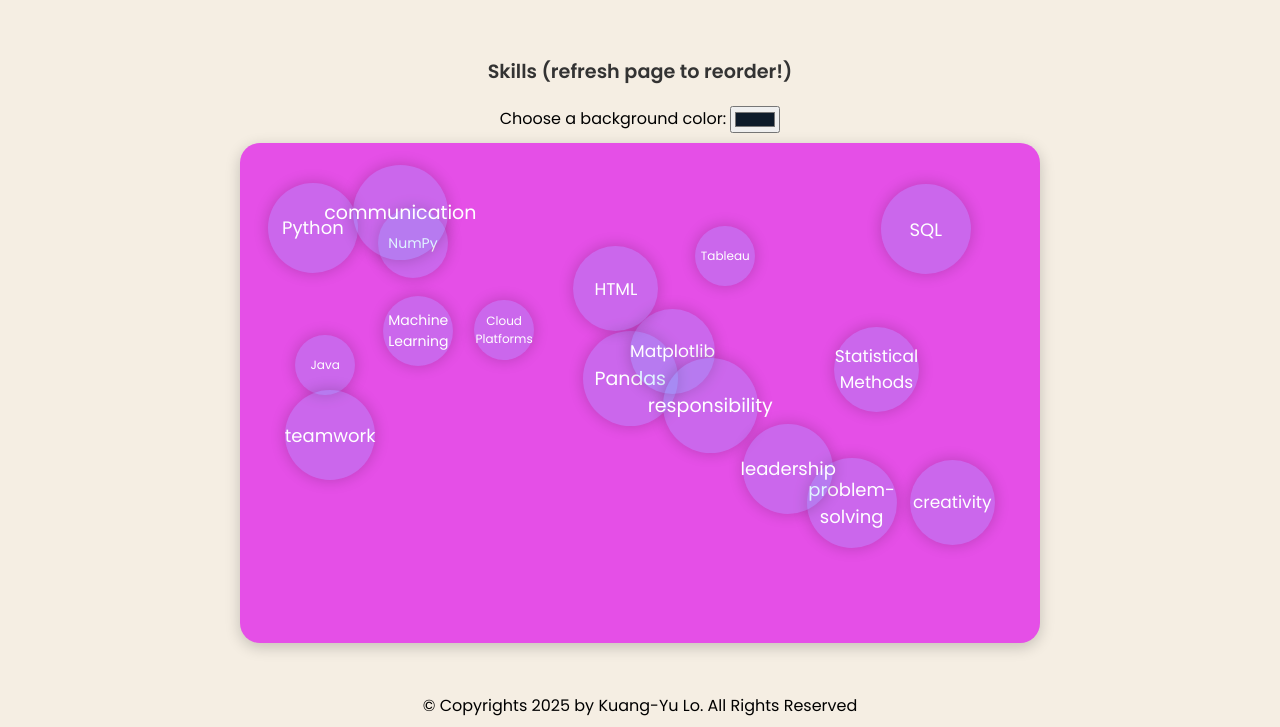
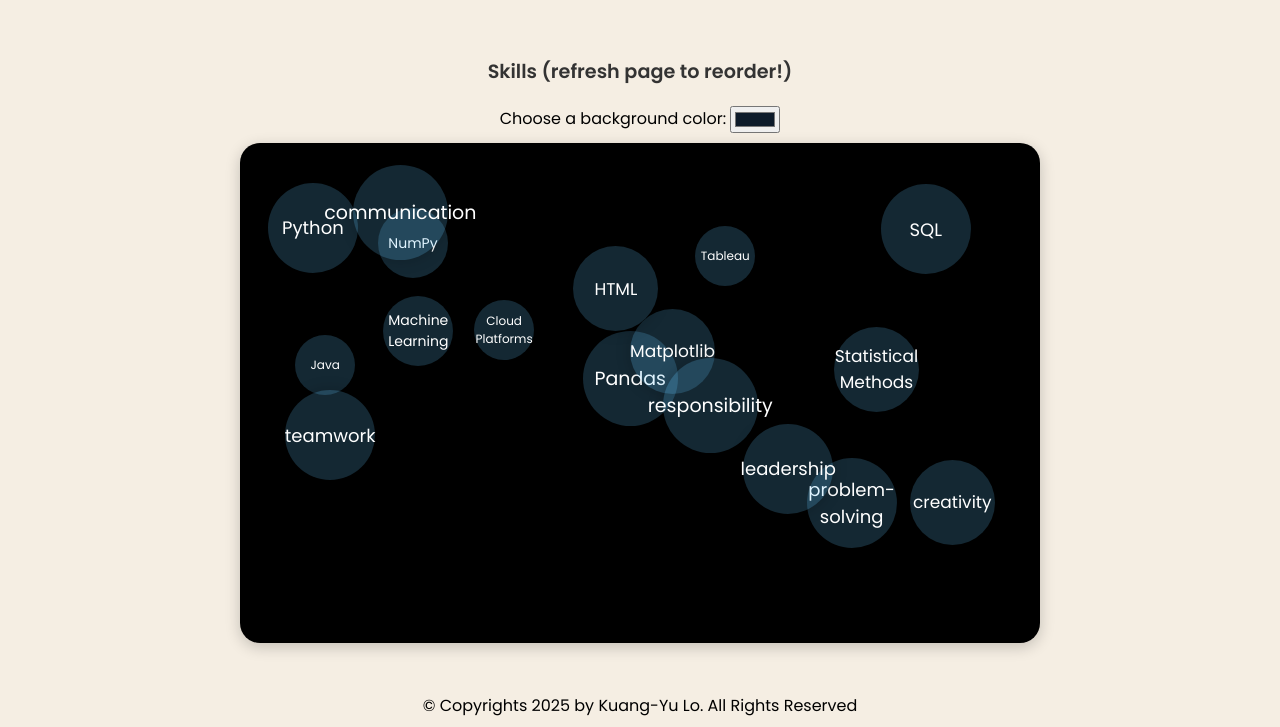
Before and after one commit to nicklo0531/personal_portfolio_website, a plain HTML site: page skills.html in a window 1280 px wide. Shown: the part 73-800 px from the top of the page. Drawn offline with Linux system fonts and the light colour scheme.

Commit message:
Add files via upload

```diff
--- a/css/skills_style.css
+++ b/css/skills_style.css
@@ -84,7 +84,7 @@
 }
 
 .bubble-box {
-    background: #e54fe7;
+    background: #000000;
     border-radius: 20px;
     padding: 20px;
     width: 100%;
```
